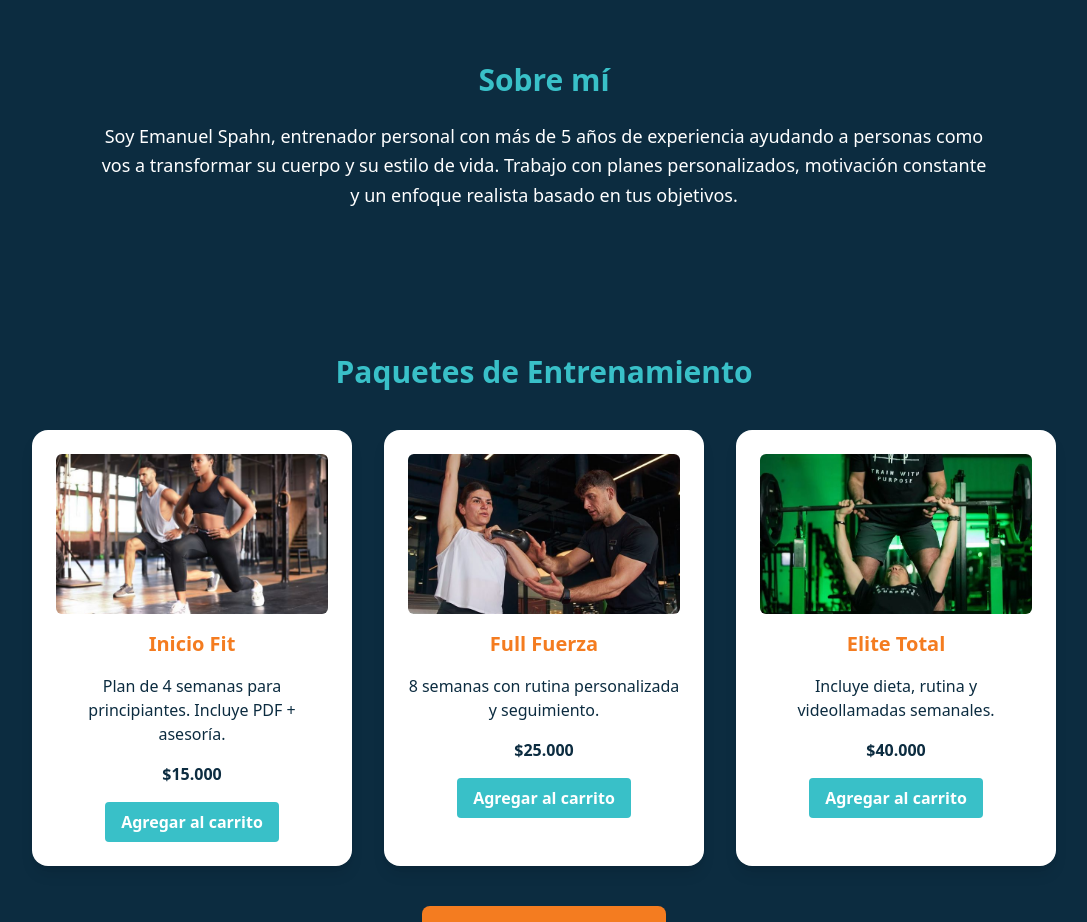
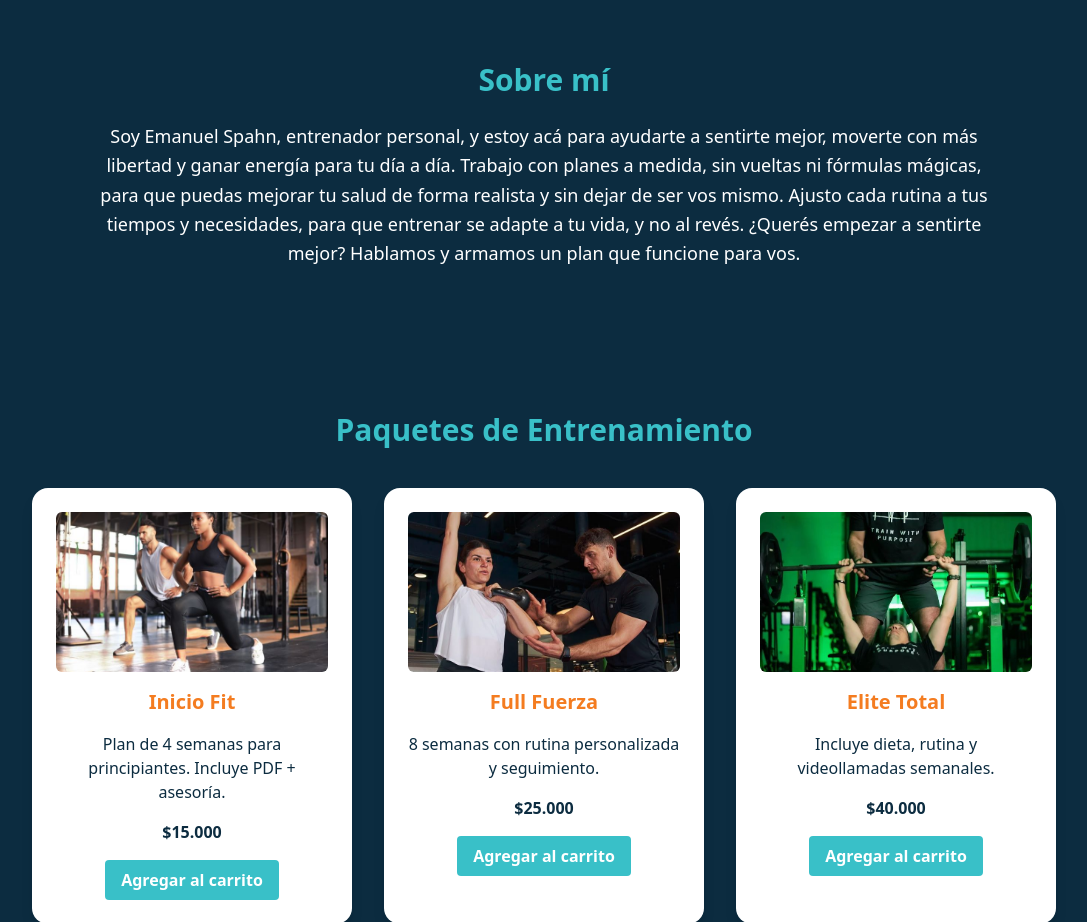
Before and after one commit to AxelElHilon/emanuel-personaltrainer, a website built with Vite: page index.html in a window 1280 px wide. Shown: the part 802-1724 px from the top of the page, without its empty margins (96-1183 px from the left). Built offline with nearby package versions, Linux system fonts and the light colour scheme.

Commit message:
Cambio de descripcion de cliente

```diff
--- a/index.html
+++ b/index.html
@@ -44,7 +44,15 @@
       <div class="max-w-4xl mx-auto text-center">
         <h2 class="text-3xl font-bold text-[#39C0C8] mb-6">Sobre mí</h2>
         <p class="text-lg leading-relaxed">
-          Soy Emanuel Spahn, entrenador personal con más de 5 años de experiencia ayudando a personas como vos a transformar su cuerpo y su estilo de vida. Trabajo con planes personalizados, motivación constante y un enfoque realista basado en tus objetivos.
+          Soy Emanuel Spahn, entrenador personal,
+          y estoy acá para ayudarte a sentirte mejor,
+          moverte con más libertad y ganar energía para tu día a día.
+          Trabajo con planes a medida,
+          sin vueltas ni fórmulas mágicas,
+          para que puedas mejorar tu salud de forma realista y sin dejar de ser vos mismo.
+          Ajusto cada rutina a tus tiempos y necesidades, para que entrenar se adapte a tu vida,
+          y no al revés.
+         ¿Querés empezar a sentirte mejor? Hablamos y armamos un plan que funcione para vos.
         </p>
       </div>
     </section>
```
